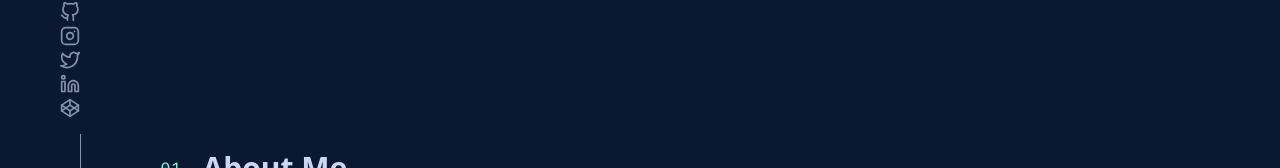
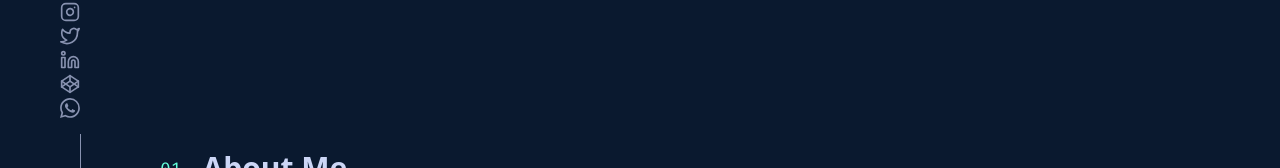
Before and after one commit to aksinghrajpoot/aksinghrajpoot, a Next.js app: page / in a window 1280 px wide. Shown: the part 586-754 px from the top of the page. Built offline with nearby package versions, Linux system fonts and the light colour scheme.

Commit message:
added whatsapp link

```diff
--- a/components/Footer/FixedIcons.js
+++ b/components/Footer/FixedIcons.js
@@ -22,7 +22,6 @@
             </svg>
           </a>
         </i>
-
         <i>
           <a href="https://instagram.com/imaksinghrajpoot" target="_">
             <svg
@@ -103,6 +102,21 @@
             </svg>
           </a>
         </i>
+        <i>
+          <a href="https://wa.me/7054875723" target="_">
+            <svg
+              xmlns="http://www.w3.org/2000/svg"
+              role="img"
+              width="16" height="16"
+              viewBox="0 0 16 16"
+              fill="currentColor"
+              className="feather feather-instagram"
+            >
+              <title>Whatsapp</title>
+              <path d="M13.601 2.326A7.854 7.854 0 0 0 7.994 0C3.627 0 .068 3.558.064 7.926c0 1.399.366 2.76 1.057 3.965L0 16l4.204-1.102a7.933 7.933 0 0 0 3.79.965h.004c4.368 0 7.926-3.558 7.93-7.93A7.898 7.898 0 0 0 13.6 2.326zM7.994 14.521a6.573 6.573 0 0 1-3.356-.92l-.24-.144-2.494.654.666-2.433-.156-.251a6.56 6.56 0 0 1-1.007-3.505c0-3.626 2.957-6.584 6.591-6.584a6.56 6.56 0 0 1 4.66 1.931 6.557 6.557 0 0 1 1.928 4.66c-.004 3.639-2.961 6.592-6.592 6.592zm3.615-4.934c-.197-.099-1.17-.578-1.353-.646-.182-.065-.315-.099-.445.099-.133.197-.513.646-.627.775-.114.133-.232.148-.43.05-.197-.1-.836-.308-1.592-.985-.59-.525-.985-1.175-1.103-1.372-.114-.198-.011-.304.088-.403.087-.088.197-.232.296-.346.1-.114.133-.198.198-.33.065-.134.034-.248-.015-.347-.05-.099-.445-1.076-.612-1.47-.16-.389-.323-.335-.445-.34-.114-.007-.247-.007-.38-.007a.729.729 0 0 0-.529.247c-.182.198-.691.677-.691 1.654 0 .977.71 1.916.81 2.049.098.133 1.394 2.132 3.383 2.992.47.205.84.326 1.129.418.475.152.904.129 1.246.08.38-.058 1.171-.48 1.338-.943.164-.464.164-.86.114-.943-.049-.084-.182-.133-.38-.232z"/>
+            </svg>
+          </a>
+        </i>
         <div className="hidden md:block h-20 w-[1px] bg-elight ml-[20px] mt-3"></div>
       </div>
     </>
--- a/pages/_document.js
+++ b/pages/_document.js
@@ -6,7 +6,7 @@
       <Head>
         <meta name="theme-color" content="#0A192F" />
         <link rel="preconnect" href="https://fonts.googleapis.com" />
-        <link rel="preconnect" href="https://fonts.gstatic.com" crossOrigin />
+        <link rel="preconnect" href="https://fonts.gstatic.com" crossOrigin="true" />
         <link
           href="https://fonts.googleapis.com/css2?family=Fira+Mono:wght@400;500&family=Poppins:ital,wght@0,400;0,500;0,600;1,500&display=swap"
           rel="stylesheet"
```
